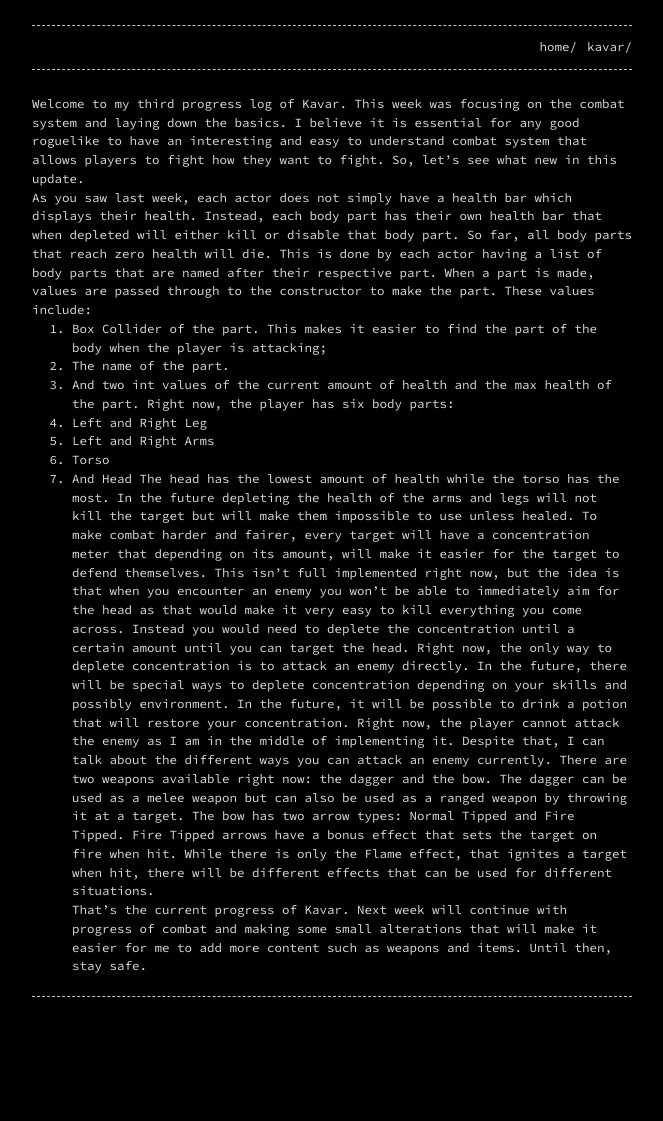
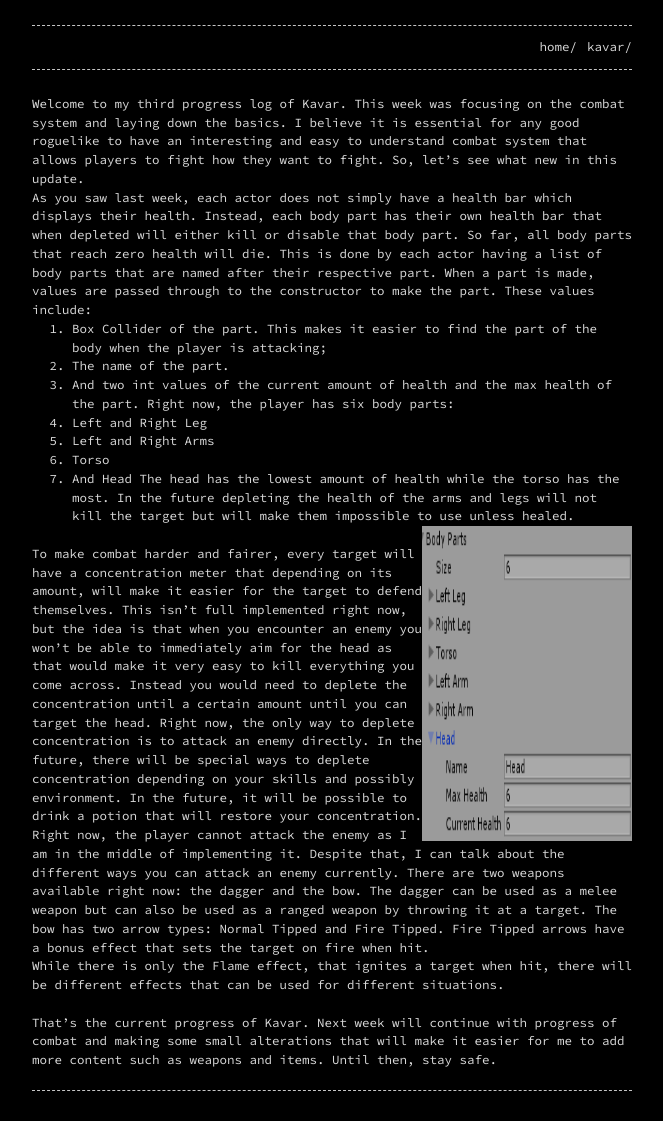
Before and after one commit to KyleS01/KyleS01.github.io, a Jekyll site: the page built from _posts/2020-6-21-Kavar Log 3.markdown, in a window 1280 px wide. Shown: the whole page, without its empty margins (308-971 px from the left). Built offline with Jekyll 4.4.1, drawn with Linux system fonts in a browser that asks for light colours; before the commit the page ends 1027 px from its top, so only the background shows below that.

Commit message:
Update 2020-6-21-Kavar Log 3.markdown

```diff
--- a/_posts/2020-6-21-Kavar Log 3.markdown
+++ b/_posts/2020-6-21-Kavar Log 3.markdown
@@ -16,6 +16,10 @@ Right now, the player has six body parts:
 3.	Torso
 4.	And Head
 The head has the lowest amount of health while the torso has the most. In the future depleting the health of the arms and legs will not kill the target but will make them impossible to use unless healed.
+<img align="right" width="210" height="315" src="/images/BodyPartHealth.PNG">
+
+<br>
+
 To make combat harder and fairer, every target will have a concentration meter that depending on its amount, will make it easier for the target to defend themselves. This isn’t full implemented right now, but the idea is that when you encounter an enemy you won’t be able to immediately aim for the head as that would make it very easy to kill everything you come across. Instead you would need to deplete the concentration until a certain amount until you can target the head. Right now, the only way to deplete concentration is to attack an enemy directly. In the future, there will be special ways to deplete concentration depending on your skills and possibly environment. In the future, it will be possible to drink a potion that will restore your concentration.
 Right now, the player cannot attack the enemy as I am in the middle of implementing it. Despite that, I can talk about the different ways you can attack an enemy currently. There are two weapons available right now: the dagger and the bow. The dagger can be used as a melee weapon but can also be used as a ranged weapon by throwing it at a target. The bow has two arrow types: Normal Tipped and Fire Tipped. Fire Tipped arrows have a bonus effect that sets the target on fire when hit.
 While there is only the Flame effect, that ignites a target when hit, there will be different effects that can be used for different situations.
```
